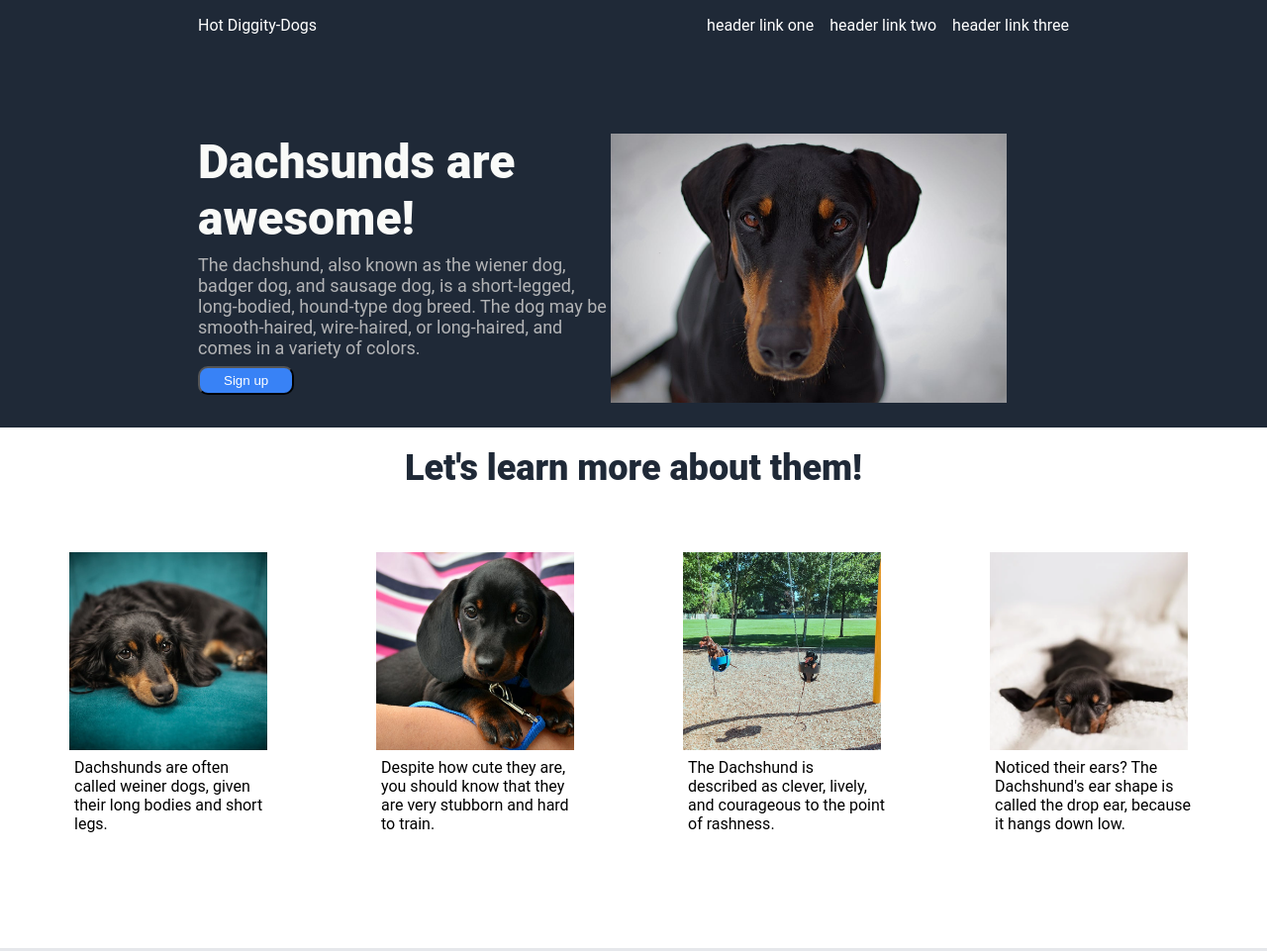
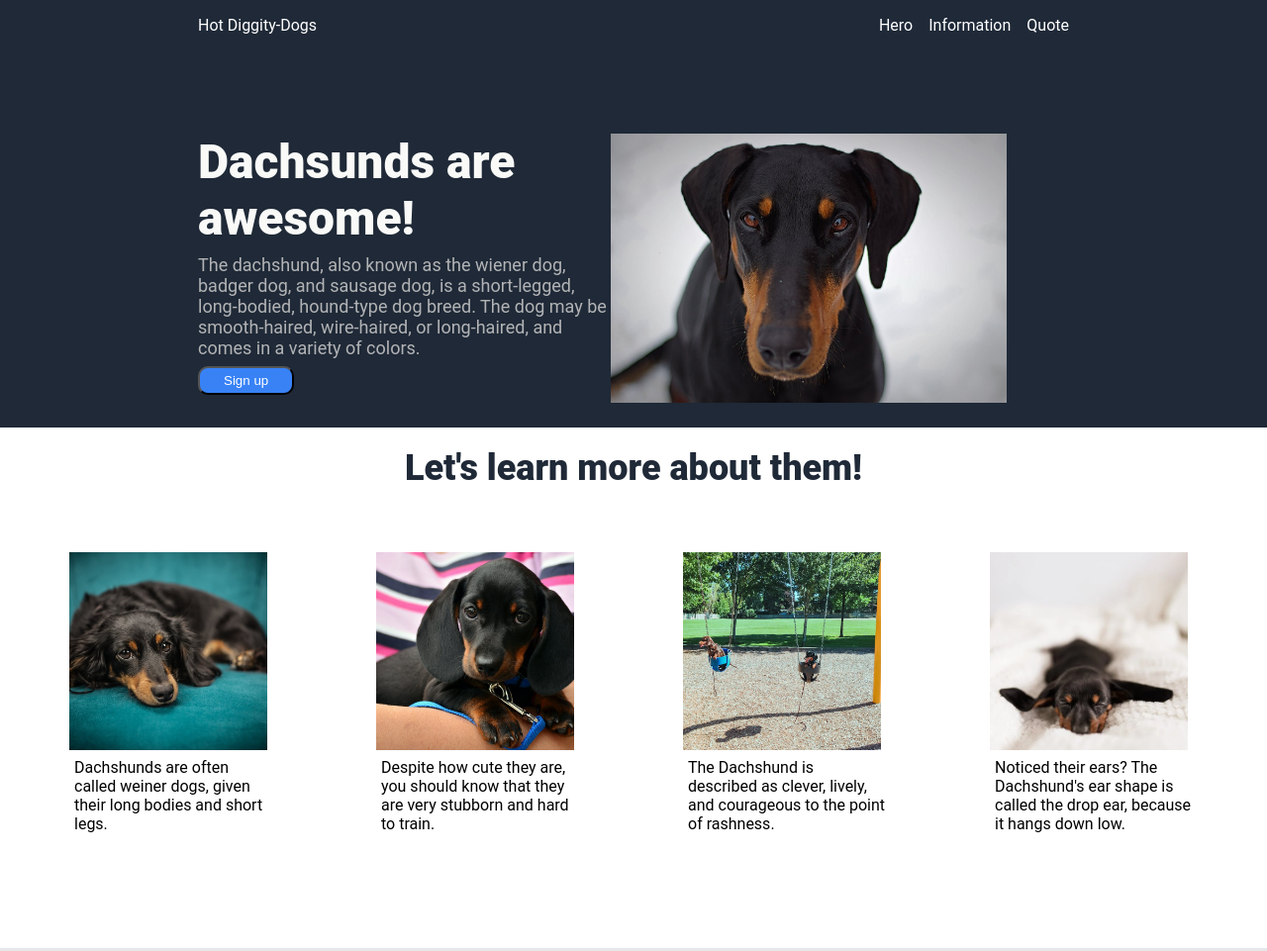
Before and after one commit to JasonJiang1999/Landing-Page-Project, a plain HTML site: page index.html in a window 1280 px wide. Shown: the top 961 px of the page at 99% size. Drawn offline with Linux system fonts and the light colour scheme.

Commit message:
Add links to sections

```diff
--- a/index.html
+++ b/index.html
@@ -13,13 +13,13 @@
             <div class="top">
                 <div>Hot Diggity-Dogs</div>
                 <div class="links">
-                    <a href="index.html">header link one</a>
-                    <a href="index.html">header link two</a>
-                    <a href="index.html">header link three</a>
+                    <a href="#hero">Hero</a>
+                    <a href="#information">Information</a>
+                    <a href="#quote">Quote</a>
                 </div>
             </div>
         </div>
-        <div class="container">
+        <div class="container" id="hero">
         <div class="hero">
             <div class="hero-main-text">Dachsunds are awesome!</div>
             <div class="hero-description">The dachshund, also known as the wiener dog, badger dog, and sausage dog, is a short-legged, long-bodied, hound-type dog breed. The dog may be smooth-haired, wire-haired, or long-haired, and comes in a variety of colors.</div>
@@ -31,7 +31,7 @@
         </div>
     </div>
 
-    <div class="title">Let's learn more about them!</div>
+    <div class="title" id="information">Let's learn more about them!</div>
     <div class="information-container">
         <div class="info">
             <img src="./img/dog1.jpeg" alt="Dachshund laying down on couch">
@@ -49,7 +49,7 @@
         </div>
     </div>
 
-    <div class="quote-container">
+    <div class="quote-container" id="quote">
         <div class="quote-block">
             <div class="quote">“The dachshund is a perfectly engineered dog. It is precisely long enough for a single standard stroke of the back, but you aren't paying for any superfluous leg.”</div>
             <div class="author">-Mary Doria Russell, Dreamers of the Day</div>
```
